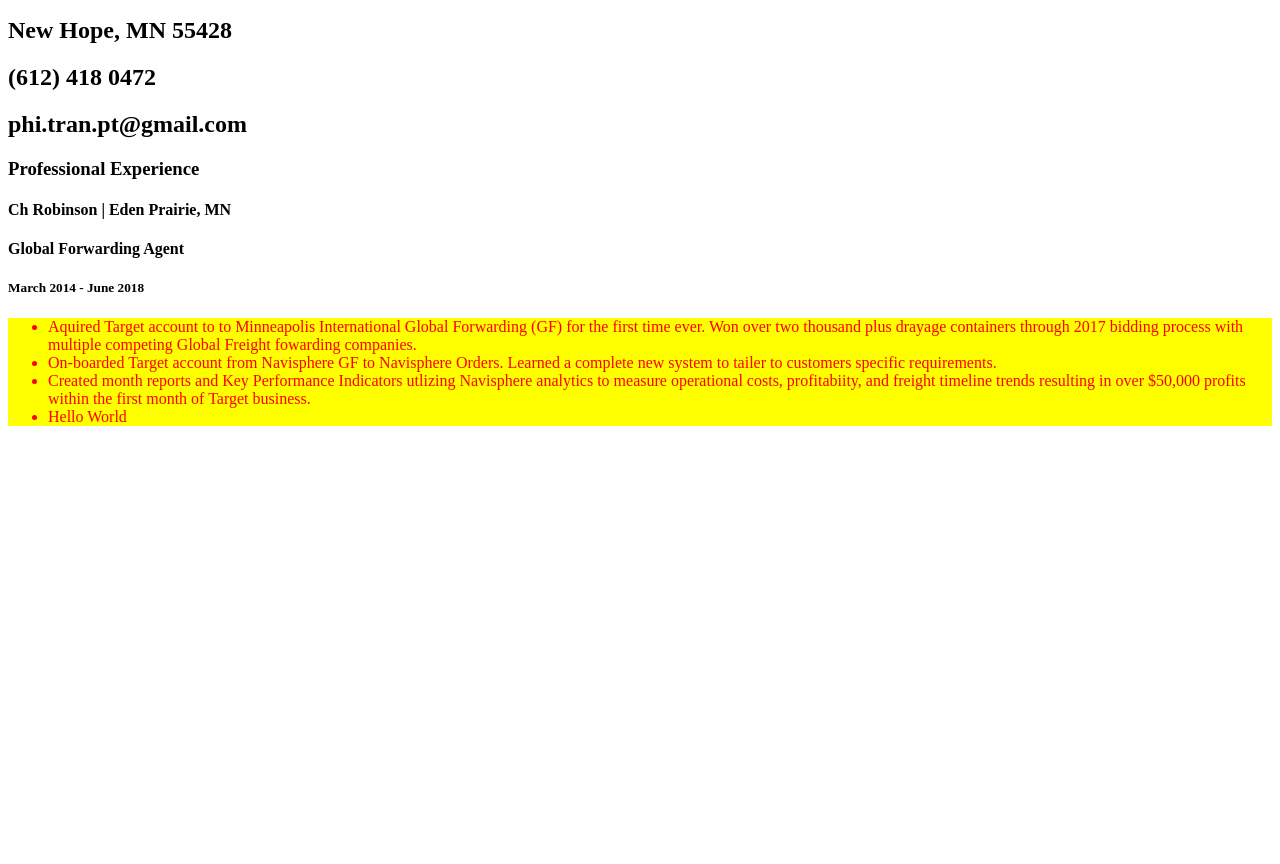
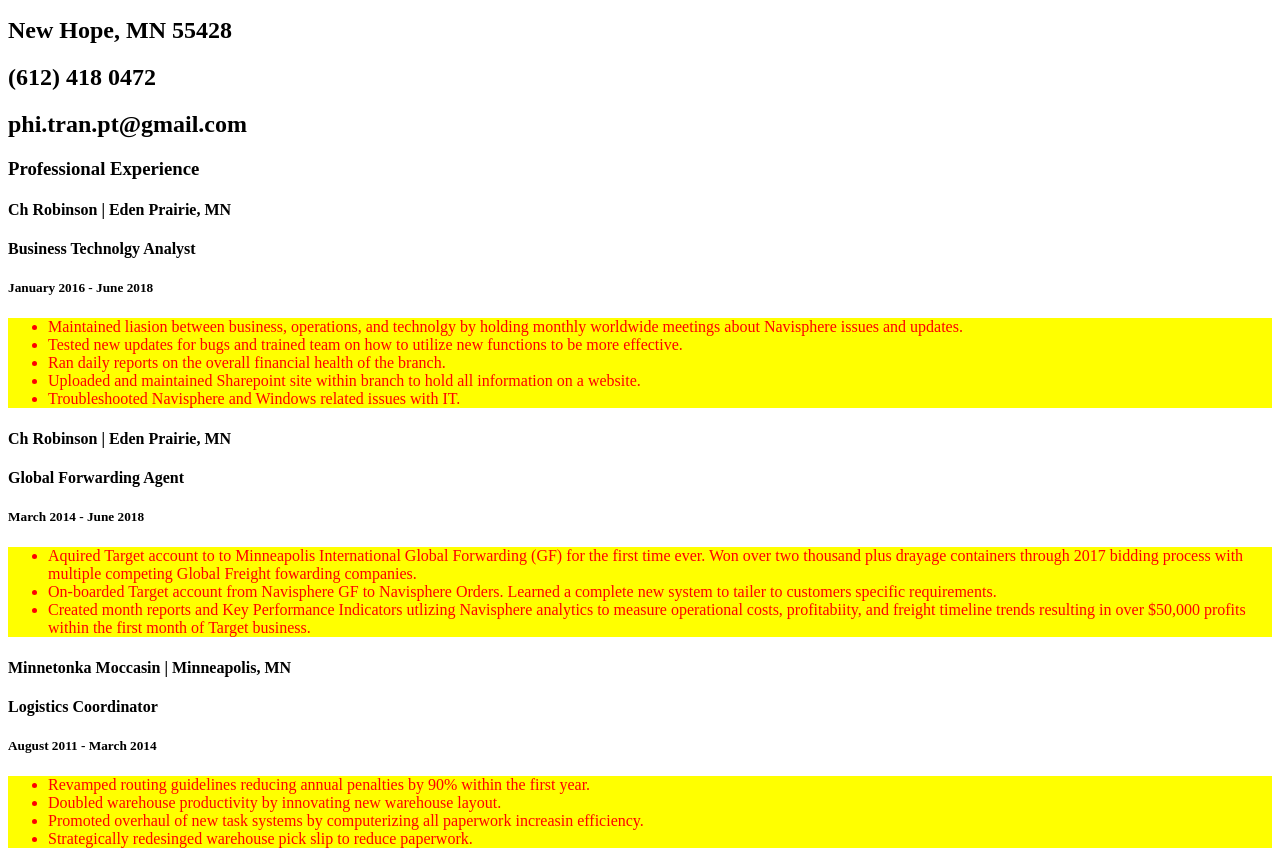
Before and after one commit to phitranpt/Phi-Resume, a plain HTML site: page index.html in a window 1280 px wide. Shown: the part 110-974 px from the top of the page. Before the commit the page ends 800 px from the top, so only its background shows below. Drawn offline with Linux system fonts and the light colour scheme.

Commit message:
Update index.html

```diff
--- a/index.html
+++ b/index.html
@@ -16,15 +16,32 @@
     <div id="content-experience">
       <h3>Professional Experience</h3>
       <h4>Ch Robinson | Eden Prairie, MN</h4>
+      <h4>Business Technolgy Analyst</h4>
+      <h5>January 2016 - June 2018</h5>
+        <ul>
+          <li>Maintained liasion between business, operations, and technolgy by holding monthly worldwide meetings about Navisphere issues and updates.</li>
+          <li>Tested new updates for bugs and trained team on how to utilize new functions to be more effective.</li>
+          <li>Ran daily reports on the overall financial health of the branch.</li>
+          <li>Uploaded and maintained Sharepoint site within branch to hold all information on a website.</li>
+          <li>Troubleshooted Navisphere and Windows related issues with IT.</li>
+      </ul>
+      <h4>Ch Robinson | Eden Prairie, MN</h4>
       <h4>Global Forwarding Agent</h4>
       <h5>March 2014 - June 2018</h5>
         <ul>
           <li>Aquired Target account to to Minneapolis International Global Forwarding (GF) for the first time ever. Won over two thousand plus drayage containers through 2017 bidding process with multiple competing Global Freight fowarding companies.</li>
           <li>On-boarded Target account from Navisphere GF to Navisphere Orders.  Learned a complete new system to tailer to customers specific requirements.</li>
           <li>Created month reports and Key Performance Indicators utlizing Navisphere analytics to measure operational costs, profitabiity, and freight timeline trends resulting in over $50,000 profits within the first month of Target business.</li>
-          <li>Hello World</li>
         </ul>
-
+      <h4>Minnetonka Moccasin | Minneapolis, MN</h4>
+      <h4>Logistics Coordinator</h4>
+      <h5>August 2011 - March 2014</h5>
+        <ul>
+          <li>Revamped routing guidelines reducing annual penalties by 90% within the first year.</li>
+          <li>Doubled warehouse productivity by innovating new warehouse layout.</li>
+          <li>Promoted overhaul of new task systems by computerizing all paperwork increasin efficiency.</li>
+          <li>Strategically redesinged warehouse pick slip to reduce paperwork.</li>
+        </ul>
 
 
     </div>
```
